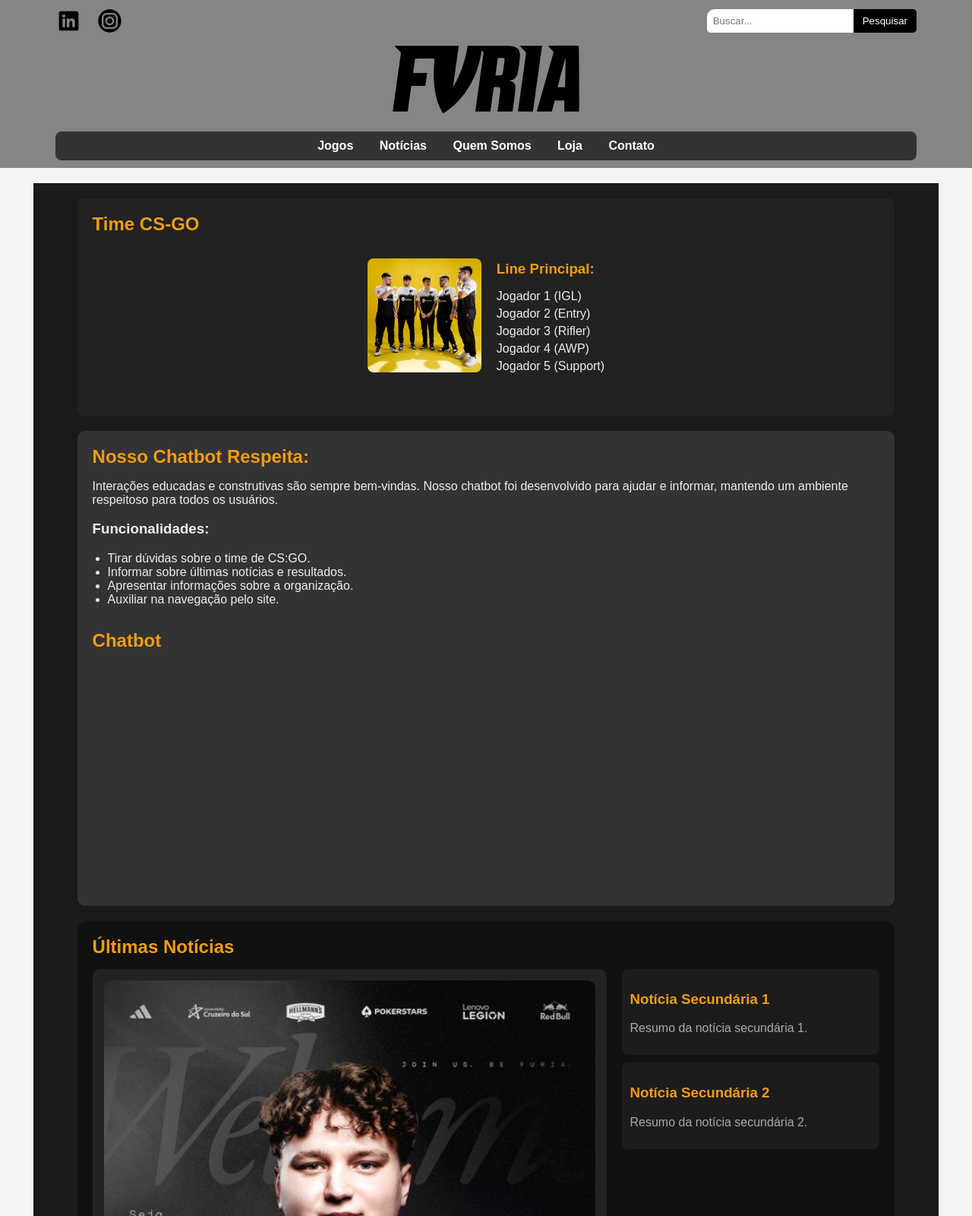
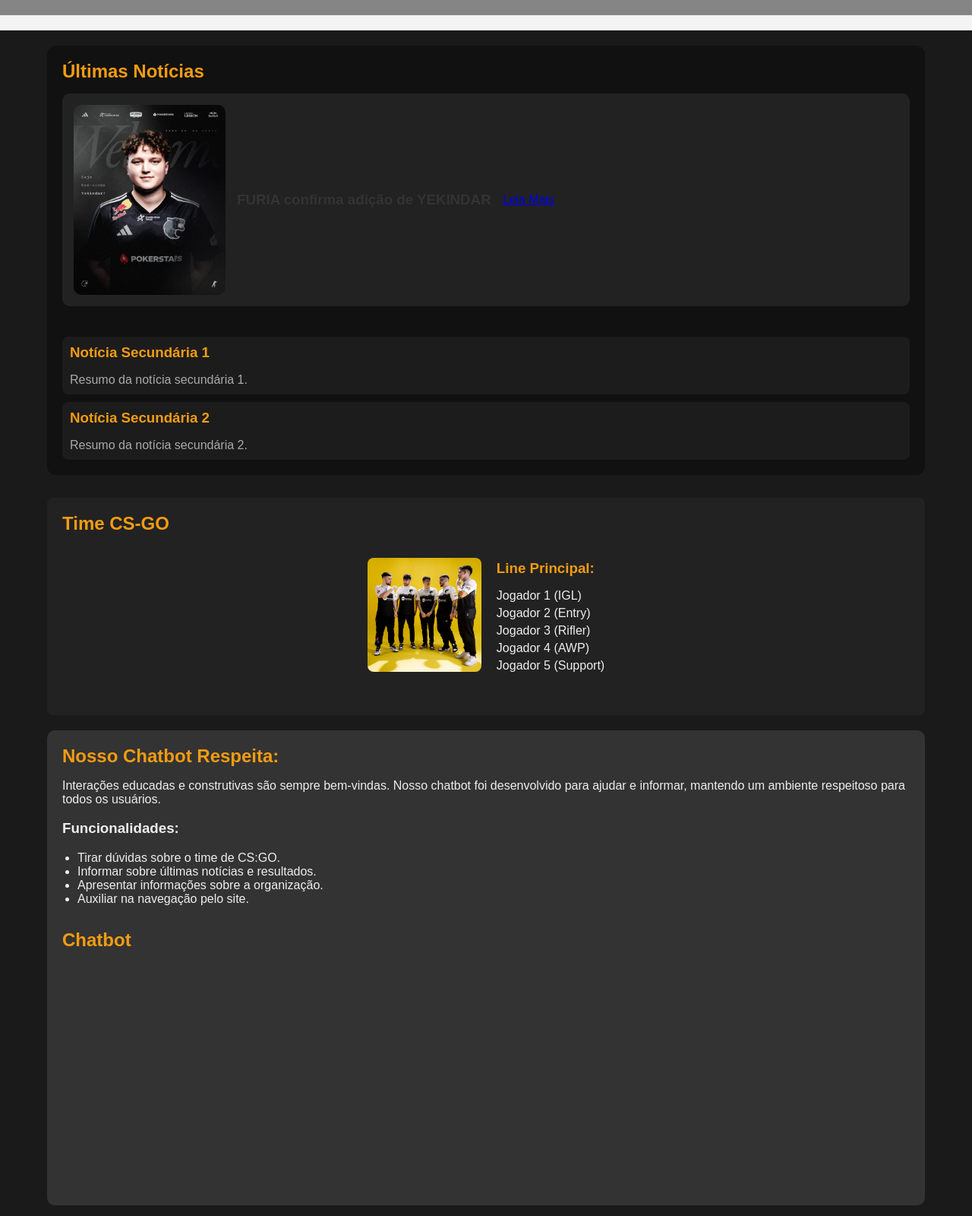
Before and after one commit to 1NetoDev/ChatBotFuria, a plain HTML site: page index.html in a window 1280 px wide. Shown: the top 1600 px of the page at 76% size. Drawn offline with Linux system fonts and the light colour scheme; a script that the page names is missing.

```diff
--- a/index.html
+++ b/index.html
@@ -7,31 +7,29 @@
 </head>
 <body>
     <header class="main-header">
-        <div class="header-top">
-            <div class="header-icons">
-                <a href="#"><img src="/imagens/icones/linkedin.svg" alt="linkedin"></a>
-                <a href="#"><img src="/imagens/icones/instagram.svg" alt="instagram"></a>
-            </div>
-            <div class="header-search">
-                <input type="text" placeholder="Buscar...">
-                <button>Pesquisar</button>
-            </div>
-        </div>
-        <div class="header-logo">
-            <img src="/imagens/icones/logo-furia.svg" alt="Logo do Site">
-        </div>
-        <nav class="header-nav">
-            <ul>
-                <li><a href="#jogos">Jogos</a></li>
-                <li><a href="#noticias">Notícias</a></li>
-                <li><a href="#quem-somos">Quem Somos</a></li>
-                <li><a href="#loja">Loja</a></li>
-                <li><a href="#contato">Contato</a></li>
-            </ul>
-        </nav>
-    </header>
+        </header>
 
     <main class="container">
+        <aside class="chatbot-area">
+            <div class="chatbot-respect">
+                <h2>Nosso Chatbot Respeita:</h2>
+                <p>Interações educadas e construtivas são sempre bem-vindas. Nosso chatbot foi desenvolvido para ajudar e informar, mantendo um ambiente respeitoso para todos os usuários.</p>
+                <h3>Funcionalidades:</h3>
+                <ul>
+                    <li>Tirar dúvidas sobre o time de CS:GO.</li>
+                    <li>Informar sobre últimas notícias e resultados.</li>
+                    <li>Apresentar informações sobre a organização.</li>
+                    <li>Auxiliar na navegação pelo site.</li>
+                </ul>
+            </div>
+            <div class="chatbot-widget">
+                <h2>Chatbot</h2>
+                <script> window.chtlConfig = { chatbotId: "7711879377", display: "page_inline" } </script>
+                <div id="chatling-inline-bot" style="width: 100%; height: 300px;"></div>
+                <script async data-id="7711879377" data-display="page_inline" id="chatling-embed-script" type="text/javascript" src="https://chatling.ai/js/embed.js"></script>
+            </div>
+        </aside>
+
         <section id="jogos" class="games-section">
             <h2>Time CS-GO</h2>
             <div class="team-and-info">
@@ -50,26 +48,6 @@
                 </div>
             </div>
         </section>
-
-        <aside class="chatbot-area">
-            <div class="chatbot-respect">
-                <h2>Nosso Chatbot Respeita:</h2>
-                <p>Interações educadas e construtivas são sempre bem-vindas. Nosso chatbot foi desenvolvido para ajudar e informar, mantendo um ambiente respeitoso para todos os usuários.</p>
-                <h3>Funcionalidades:</h3>
-                <ul>
-                    <li>Tirar dúvidas sobre o time de CS:GO.</li>
-                    <li>Informar sobre últimas notícias e resultados.</li>
-                    <li>Apresentar informações sobre a organização.</li>
-                    <li>Auxiliar na navegação pelo site.</li>
-                    </ul>
-            </div>
-            <div class="chatbot-widget">
-                <h2>Chatbot</h2>
-                <script> window.chtlConfig = { chatbotId: "7711879377", display: "page_inline" } </script>
-                <div id="chatling-inline-bot" style="width: 100%; height: 300px;"></div>
-                <script async data-id="7711879377" data-display="page_inline" id="chatling-embed-script" type="text/javascript" src="https://chatling.ai/js/embed.js"></script>
-            </div>
-        </aside>
 
         <section id="noticias">
             <h2>Últimas Notícias</h2>
@@ -109,7 +87,6 @@
     </main>
 
     <footer class="main-footer">
-        <p>&copy; 2025 Chatbot Furia. Todos os direitos reservados a João Batista.</p>
-    </footer>
+        </footer>
 </body>
 </html>
--- a/style.css
+++ b/style.css
@@ -7,13 +7,14 @@ body {
 }
 
 .container {
-    width: 90%; /* Ajustei a largura do container */
-    margin: 20px auto; /* Centralizar o container */
+    width: 100%; /* Cobrir toda a largura */
+    margin: 0; /* Remover margens laterais */
     padding: 20px;
     background-color: #1a1a1a;
     display: flex;
     flex-direction: column;
-    align-items: center;
+    align-items: center; /* Centralizar o conteúdo horizontalmente */
+    box-sizing: border-box; /* Incluir padding na largura total */
 }
 
 /* Header */
@@ -26,7 +27,7 @@ body {
     align-items: center;
     width: 100%;
     box-sizing: border-box;
-    margin-bottom: 20px; /* Adicionei margem abaixo do header */
+    margin-bottom: 20px;
 }
 
 .header-top {
@@ -102,7 +103,36 @@ body {
     font-weight: bold;
 }
 
-/* Seção de Jogos */
+/* Área do Chatbot (Topo) */
+.chatbot-area {
+    width: 90%;
+    background-color: #333;
+    border-radius: 10px;
+    margin-bottom: 20px;
+    padding: 20px;
+    color: #eee;
+    display: flex;
+    flex-direction: column;
+    gap: 15px;
+    order: -1; /* Inverter a ordem visual, colocando-o no topo */
+}
+
+.chatbot-respect h2 {
+    color: #f39c12;
+    margin-top: 0;
+}
+
+.chatbot-respect ul {
+    list-style: disc;
+    padding-left: 20px;
+}
+
+.chatbot-widget h2 {
+    color: #f39c12;
+    margin-top: 0;
+}
+
+/* Seção de Jogos (Abaixo do Chatbot) */
 #jogos {
     width: 90%;
     margin-bottom: 20px;
@@ -110,19 +140,20 @@ body {
     background-color: #222;
     border-radius: 8px;
     color: #eee;
+    order: -2; /* Colocar abaixo do chatbot */
 }
 
 .team-and-info {
     display: flex;
-    flex-direction: column; /* Organizar time e info verticalmente */
-    align-items: center; /* Centralizar o conteúdo */
+    flex-direction: column;
+    align-items: center;
 }
 
 .lineup-section {
     display: flex;
     align-items: center;
     gap: 20px;
-    margin-bottom: 20px; /* Espaçamento entre a imagem e as informações */
+    margin-bottom: 20px;
 }
 
 .lineup-section img {
@@ -145,34 +176,6 @@ body {
     margin-bottom: 5px;
 }
 
-/* Área do Chatbot (Isolada) */
-.chatbot-area {
-    width: 90%;
-    background-color: #333;
-    border-radius: 10px;
-    margin-bottom: 20px;
-    padding: 20px;
-    color: #eee;
-    display: flex;
-    flex-direction: column;
-    gap: 15px; /* Espaçamento entre a info e o widget */
-}
-
-.chatbot-respect h2 {
-    color: #f39c12;
-    margin-top: 0;
-}
-
-.chatbot-respect ul {
-    list-style: disc;
-    padding-left: 20px;
-}
-
-.chatbot-widget h2 {
-    color: #f39c12;
-    margin-top: 0;
-}
-
 /* Seção de notícias elegante */
 #noticias {
     width: 90%;
@@ -180,11 +183,12 @@ body {
     background-color: #111;
     padding: 20px;
     border-radius: 12px;
+    order: -3; /* Colocar abaixo do time */
 }
 
 .latest-news {
     display: grid;
-    grid-template-columns: 2fr 1fr;
+    grid-template-columns: 1fr; /* Alterado para uma coluna para melhor visualização em tela cheia */
     gap: 20px;
 }
 
@@ -192,20 +196,27 @@ body {
     background-color: #222;
     padding: 15px;
     border-radius: 10px;
+    display: flex; /* Para alinhar imagem e texto */
+    gap: 15px;
+    align-items: center; /* Alinhar verticalmente */
 }
 
 .main-news img {
-    width: 100%;
+    max-width: 200px; /* Diminuir a largura da imagem */
     height: auto;
     border-radius: 10px;
 }
 
-.main-news h3,
-.news-item h3 {
-    color: #f39c12;
+.main-news-content {
+    flex: 1; /* O texto ocupa o restante do espaço */
 }
 
-.main-news a {
+.main-news-content h3 {
+    color: #f39c12;
+    margin-top: 0;
+}
+
+.main-news-content a {
     display: inline-block;
     margin-top: 10px;
     color: #fff;
@@ -217,6 +228,7 @@ body {
     display: flex;
     flex-direction: column;
     gap: 10px;
+    margin-top: 20px; /* Adicionar espaço acima das outras notícias */
 }
 
 .news-item {
@@ -225,8 +237,15 @@ body {
     border-radius: 8px;
 }
 
+.news-item h3 {
+    color: #f39c12;
+    margin-top: 0;
+    margin-bottom: 5px;
+}
+
 .news-item p {
     color: #aaa;
+    margin-bottom: 0;
 }
 
 #quem-somos,
@@ -298,13 +317,20 @@ h2 {
         margin: 10px 0;
     }
 
+    .chatbot-area {
+        width: 90%;
+        margin-top: 20px;
+        order: 0; /* Reset para a ordem normal em telas pequenas */
+    }
+
     #jogos {
         width: 90%;
         padding: 15px;
+        order: 0; /* Reset para a ordem normal em telas pequenas */
     }
 
     .team-and-info {
-        align-items: stretch; /* Esticar em telas menores */
+        align-items: stretch;
     }
 
     .lineup-section {
@@ -319,12 +345,22 @@ h2 {
         max-width: 200px;
     }
 
-    .chatbot-area {
+    #noticias {
         width: 90%;
-        margin-top: 20px;
+        padding: 15px;
+        order: 0; /* Reset para a ordem normal em telas pequenas */
     }
 
     .latest-news {
         grid-template-columns: 1fr;
     }
+
+    .main-news {
+        flex-direction: column;
+        align-items: stretch;
+    }
+
+    .main-news img {
+        max-width: 100%;
+    }
 }
```
